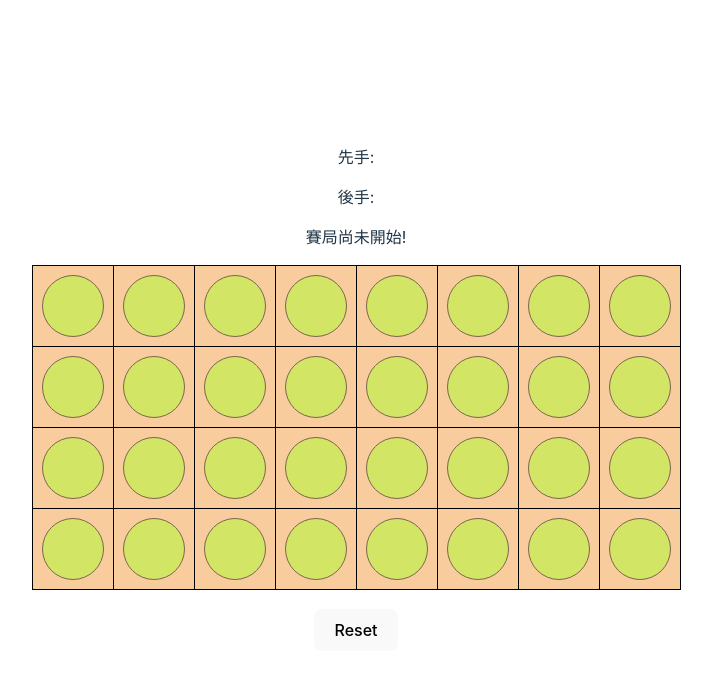
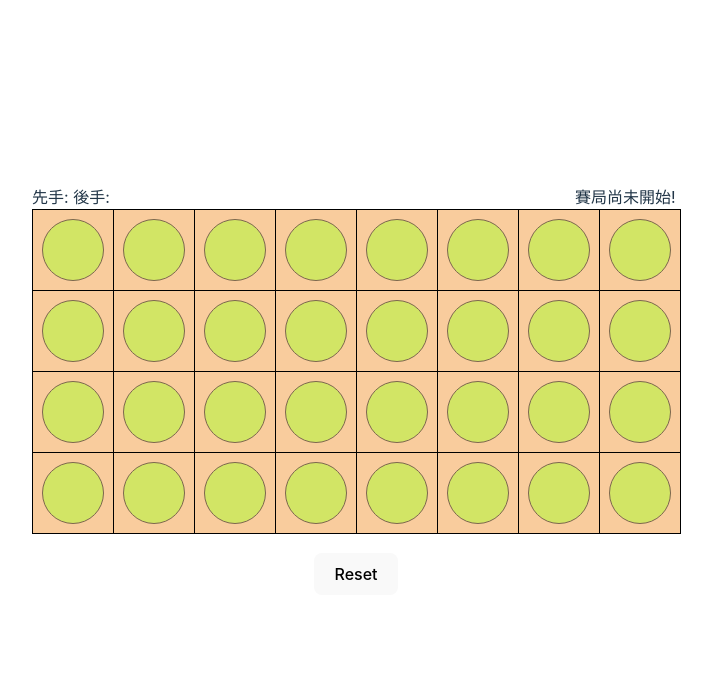
Before and after one commit to Chou-Hua/Hidden-Chess, a Vue app: page / in a window 1280 px wide. Shown: the top 674 px of the page, without its empty margins (284-996 px from the left). Built offline with nearby package versions, Linux system fonts and the light colour scheme.

Commit message:
fix title style

```diff
--- a/src/style/_checkerboard.scss
+++ b/src/style/_checkerboard.scss
@@ -104,3 +104,21 @@
         transform: rotate(90deg);
     }
 }
+.float-right{
+    float: right;
+}
+.float-left{
+    float: left;
+}
+.red-cycle{
+    width: 20px;
+    height: 20px;
+    border-radius: 20px;
+    background-color: red;
+}
+.black-cycle{
+    width: 20px;
+    height: 20px;
+    border-radius: 20px;
+    background-color: black;
+}
--- a/src/view/Main.vue
+++ b/src/view/Main.vue
@@ -1,13 +1,20 @@
 <template>
   <main>
-    <div>
-      <p>先手: {{ getPieceStore.offensiveMove }}</p>
-    </div>
-    <div>
-      <p>後手: {{ getPieceStore.defensiveMove }}</p>
-    </div>
-    <div>
-      <p>{{ getNowPieceColor() }}</p>
+    <div style="display: flex; justify-content: space-between">
+      <div class="d-flex">
+        <div>
+          先手: {{ getPieceStore.offensiveMove }}
+        </div>
+        <div>
+          &nbsp;後手: {{ getPieceStore.defensiveMove }}
+        </div>
+      </div>
+      <div class="float-right">
+        <div class="d-flex">
+          &nbsp;{{ getNowPieceColor() }}&nbsp;
+          <div v-html="getNowPieceColorCycle()"></div>
+        </div>
+      </div>
     </div>
     <div id="piece" class="chess">
       <div
@@ -45,22 +52,32 @@ export default {
       getPieceStore.actionStartStatus(false);
       getPieceStore.actionsSetNowPieceColor("");
     };
-    const processPieceNowColorToShowBorder= (color)=>{
+    const processPieceNowColorToShowBorder = (color) => {
       return getPieceStore.nowPieceColor === color;
-    }
+    };
     const getNowPieceColor = () => {
       if (getPieceStore.nowPieceColor === "") {
         return "賽局尚未開始!";
       } else {
-        const name = getPieceStore.nowPieceColor === "red" ? "紅方" : "黑方"
+        const name = getPieceStore.nowPieceColor === "red" ? "紅方" : "黑方";
         return "目前是:" + name + "的回合";
+      }
+    };
+    const getNowPieceColorCycle = () => {
+      if (getPieceStore.nowPieceColor === "") {
+        return "<div></div>";
+      } else {
+        // const name = getPieceStore.nowPieceColor === "red" ? "紅方" : "黑方";
+        return getPieceStore.nowPieceColor === "red" ? `<div class="red-cycle"></div>` : `<div class="black-cycle"></div>`
+
       }
     };
     return {
       getPieceStore,
       resetPiece,
+      getNowPieceColorCycle,
       getNowPieceColor,
-      processPieceNowColorToShowBorder
+      processPieceNowColorToShowBorder,
     };
   },
   components: {
```
